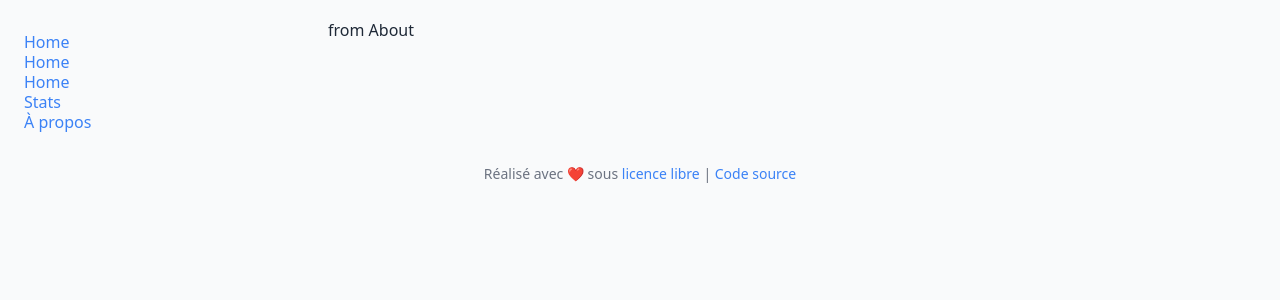
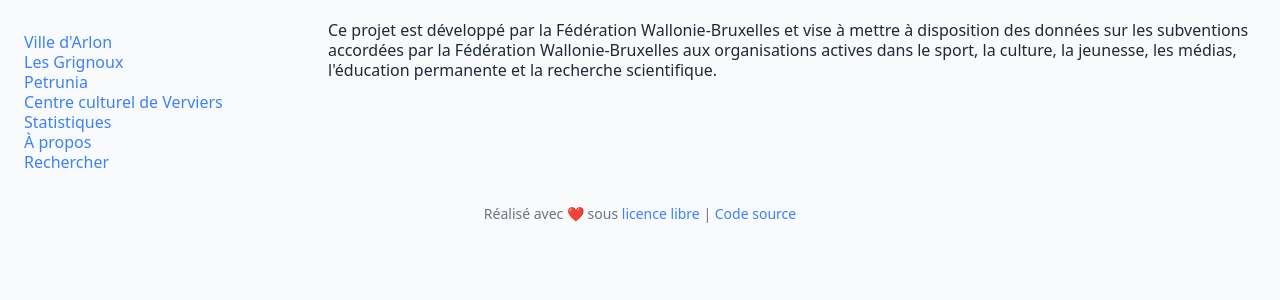
Before and after one commit to data-cfwb/subsidies, a Vue app: page /a-propos in a window 1280 px wide. Shown: the top 300 px of the page. Built offline with nearby package versions, Linux system fonts and the light colour scheme.

Commit message:
add new layout

```diff
--- a/src/App.vue
+++ b/src/App.vue
@@ -7,29 +7,39 @@
             <!-- navigation -->
             <ul class="flex flex-col overflow-hidden">
               <li>
-                <router-link to="/entreprises/0477.904.548">
-                  Home
+                <router-link to="/entreprises/0206.524.876">
+                  Ville d'Arlon
                 </router-link>
               </li>
               <li>
                 <router-link to="/entreprises/0419.172.434">
-                  Home
+                  Les Grignoux
                 </router-link>
               </li>
               <li>
-                <router-link to="/entreprises/0862.932.685">
-                  Home
+                <router-link to="/entreprises/0783.357.746">
+                  Petrunia
+                </router-link>
+              </li>
+              <li>
+                <router-link to="/entreprises/0442.373.250">
+                  Centre culturel de Verviers
                 </router-link>
               </li>
 
               <li>
                 <router-link to="/statistiques">
-                  Stats
+                  Statistiques
                 </router-link>
               </li>
               <li>
                 <router-link to="/a-propos">
                   À propos
+                </router-link>
+              </li>
+              <li>
+                <router-link to="/search">
+                  Rechercher
                 </router-link>
               </li>
             </ul>
--- a/src/components/layouts/AboutLayout.vue
+++ b/src/components/layouts/AboutLayout.vue
@@ -1,5 +1,5 @@
 <template>
   <div>
-    from About
+    Ce projet est développé par la Fédération Wallonie-Bruxelles et vise à mettre à disposition des données sur les subventions accordées par la Fédération Wallonie-Bruxelles aux organisations actives dans le sport, la culture, la jeunesse, les médias, l'éducation permanente et la recherche scientifique.
   </div>
 </template>
--- /dev/null
+++ b/src/components/layouts/SearchLayout.vue
@@ -0,0 +1,5 @@
+<template>
+  <div>
+    <h1>Rechercher une organisation</h1>
+  </div>
+</template>
--- a/src/main.js
+++ b/src/main.js
@@ -6,6 +6,7 @@
 import HomeLayout from './components/layouts/HomeLayout.vue';
 import AboutLayout from './components/layouts/AboutLayout.vue';
 import StatsLayout from './components/layouts/StatsLayout.vue';
+import SearchLayout from './components/layouts/SearchLayout.vue';
 
 import './styles/base.css';
 
@@ -13,6 +14,7 @@
   history: createWebHistory(),
   routes: [
     { path: '/entreprises/:be_number', component: HomeLayout },
+    { path: '/search', component: SearchLayout },
     { path: '/statistiques', component: StatsLayout },
     { path: '/a-propos', component: AboutLayout },
   ],
```
